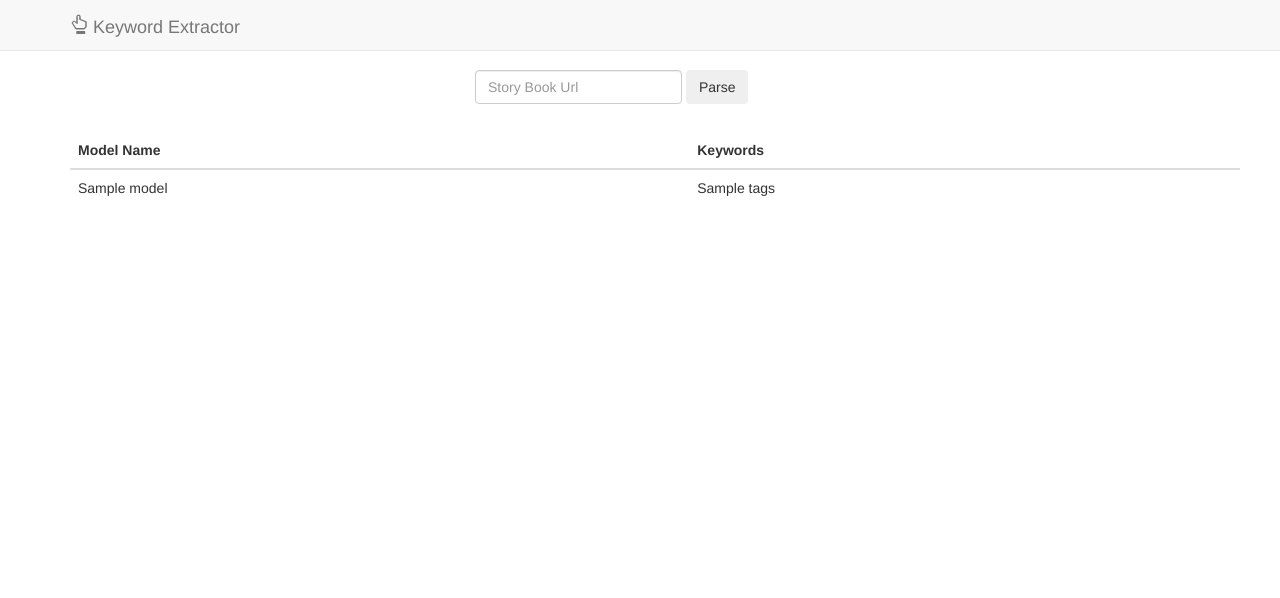
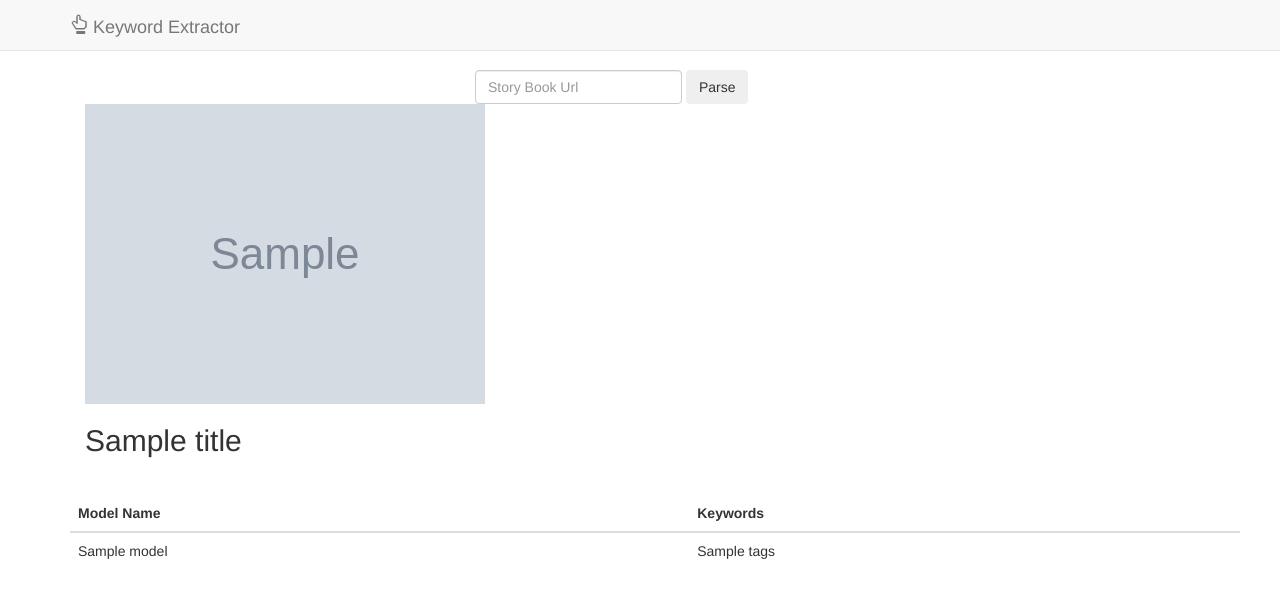
Before and after one commit to DataKind-BLR/PrathamBooks-Sprint-2018, a Flask app: template python/app/templates/index.html in a window 1280 px wide. Shown: the top 598 px of the page. Run offline with Flask 2, Linux system fonts and the light colour scheme; the template is opened without the code that fills it: most values are stand-ins (such as "Sample title", 1, 10 or a date in 2020); grey boxes marked "Sample" are stand-in pictures; some libraries are stand-ins or nearby versions.

Commit message:
ENH: Adding book image and title to the page

```diff
--- a/python/app/app.py
+++ b/python/app/app.py
@@ -22,13 +22,19 @@ API_URI = 'https://storyweaver.org.in/api/v1/'
 def index():
     if 'query' in request.args:
         q = request.args['query']
+        if len(q.strip()) == 0:
+            return render_template('index.html')
         story_path = urllib.parse.urlparse(q).path
         api_uri_path = get_api_path(story_path)
-        text = get_pages_text(requests.get(api_uri_path).json())
+        pages_info = get_pages_info(requests.get(api_uri_path).json())
         tags = [{'model': 'LDA model',
-                 'tags': ', '.join(MODEL.predict(text))}
+                 'tags': ', '.join(MODEL.predict(pages_info['text_str']))}
                 ]
-        return render_template('index.html', tags=tags)
+        title = pages_info['title']
+        img = pages_info['image_url']
+        return render_template('index.html', tags=tags,
+                               title=title,
+                               img=img)
     return render_template('index.html')
 
 
@@ -38,15 +44,25 @@ def cleanhtml(raw_html):
     return cleantext
 
 
-def get_pages_text(resp):
+def get_pages_info(resp):
     '''Parse the request from the storyweaver api and get text of the story book
     '''
     pages = resp['data']['pages']
-    texts = []
+    parsed_info = {'texts': [],
+                   'image_url': None,
+                   'title': None}
     for page in pages:
+        if page['pageType'] == 'FrontCoverPage':
+            if parsed_info['image_url'] is None:
+                parsed_info['image_url'] = page['coverImage']['sizes'][1]['url']
+            if parsed_info['title'] is None:
+                soup = BeautifulSoup(page['html'])
+                title = soup.findAll("p", {"class": "cover_title"})[0].text
+                parsed_info['title'] = title
         cleantext = BeautifulSoup(page['html'], "lxml").text.replace('\n', ' ')
-        texts.append(cleantext)
-    return ' '.join(texts)
+        parsed_info['texts'].append(cleantext)
+    parsed_info['text_str'] = ' '.join(parsed_info['texts'])
+    return parsed_info
 
 
 def get_api_path(story_path):
--- a/python/app/templates/index.html
+++ b/python/app/templates/index.html
@@ -39,6 +39,18 @@
             <button id="fetch-book" class="btn btn-outline-success my-2 my-sm-0" type="submit">Parse</button>
           </form>
         </div>
+        <div class="row" style="margin-left: auto; margin-right: auto;">
+            {% if img %}
+            <div class="">
+                <img src="{{ img }}"></img>
+            </div>
+            {% endif %}
+            {% if img %}
+            <div class="">
+                <h2>{{ title }}</h2>
+            </div>
+            {% endif %}
+        </div>
         <div class="row" style="padding-top:2em">
           <table class='table' id="info-table">
             <thead>
```
